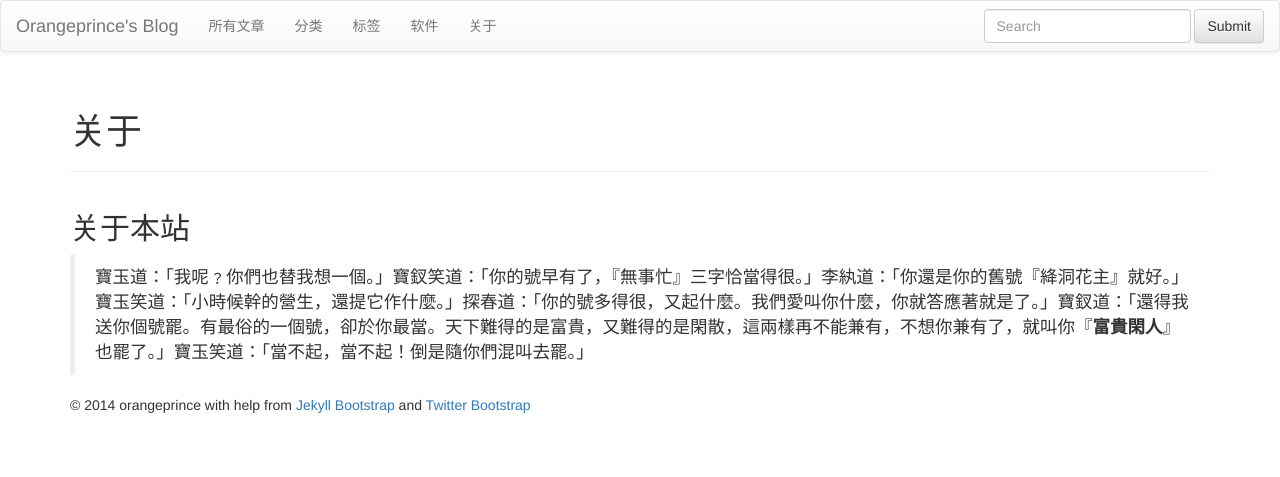
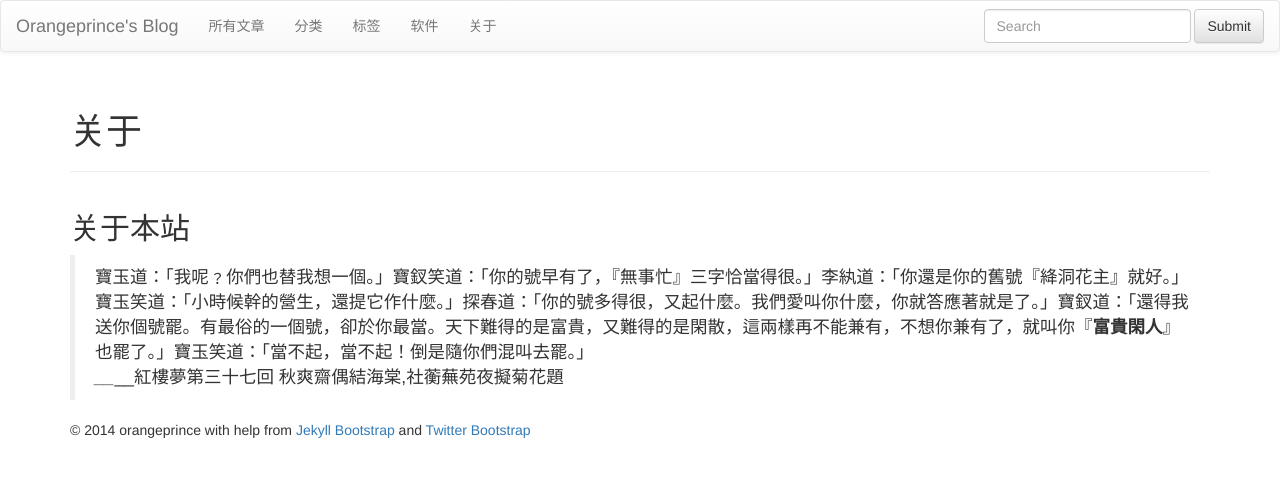
Before and after one commit to orangeprince/orangeprince.github.io, a Jekyll site: the page built from about.md, in a window 1280 px wide. Shown: the top 477 px of the page. Built offline with Jekyll 4.4.1, drawn with Linux system fonts in a browser that asks for light colours; nearby versions of some CDN libraries; library files that are not in the unit come from our copies; comment, search, counter and statistics services are not loaded.

Commit message:
modified:   about.md

```diff
--- a/about.md
+++ b/about.md
@@ -10,3 +10,4 @@ title : 关于
 ---
 
 >寶玉道：「我呢﹖你們也替我想一個。」寶釵笑道：「你的號早有了，『無事忙』三字恰當得很。」李紈道：「你還是你的舊號『絳洞花主』就好。」寶玉笑道：「小時候幹的營生，還提它作什麼。」探春道：「你的號多得很，又起什麼。我們愛叫你什麼，你就答應著就是了。」寶釵道：「還得我送你個號罷。有最俗的一個號，卻於你最當。天下難得的是富貴，又難得的是閑散，這兩樣再不能兼有，不想你兼有了，就叫你『**富貴閑人**』也罷了。」寶玉笑道：「當不起，當不起！倒是隨你們混叫去罷。」
+				______紅樓夢第三十七回 秋爽齋偶結海棠,社蘅蕪苑夜擬菊花題
```
